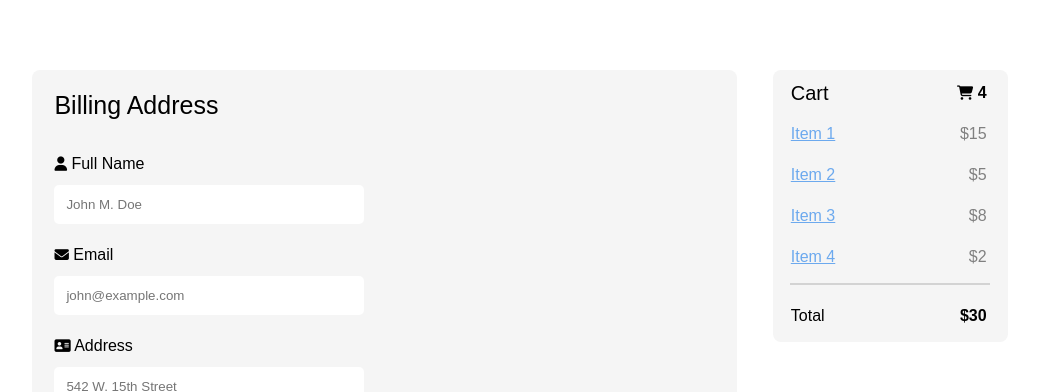
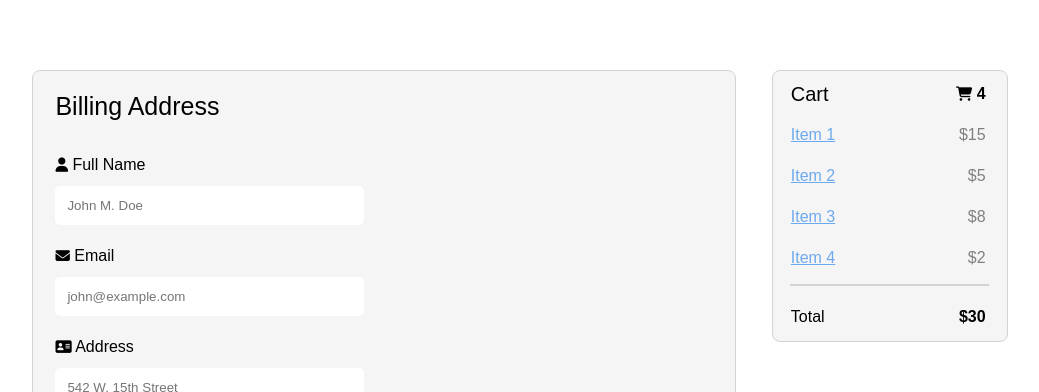
Before and after one commit to Michaelcq9802/Michaelcq9802.github.io, a plain HTML site: page index.html in a window 1280 px wide. Shown: the part 363-755 px from the top of the page, without its empty margins (120-1159 px from the left). Drawn offline with Linux system fonts and the light colour scheme.

Commit message:
Update style1.css

```diff
--- a/style1.css
+++ b/style1.css
@@ -28,6 +28,7 @@
 
 .co > div {
   margin: 18px;
+  border: 1px solid lightgrey;
   border-radius: 8px;
 }
 
```
